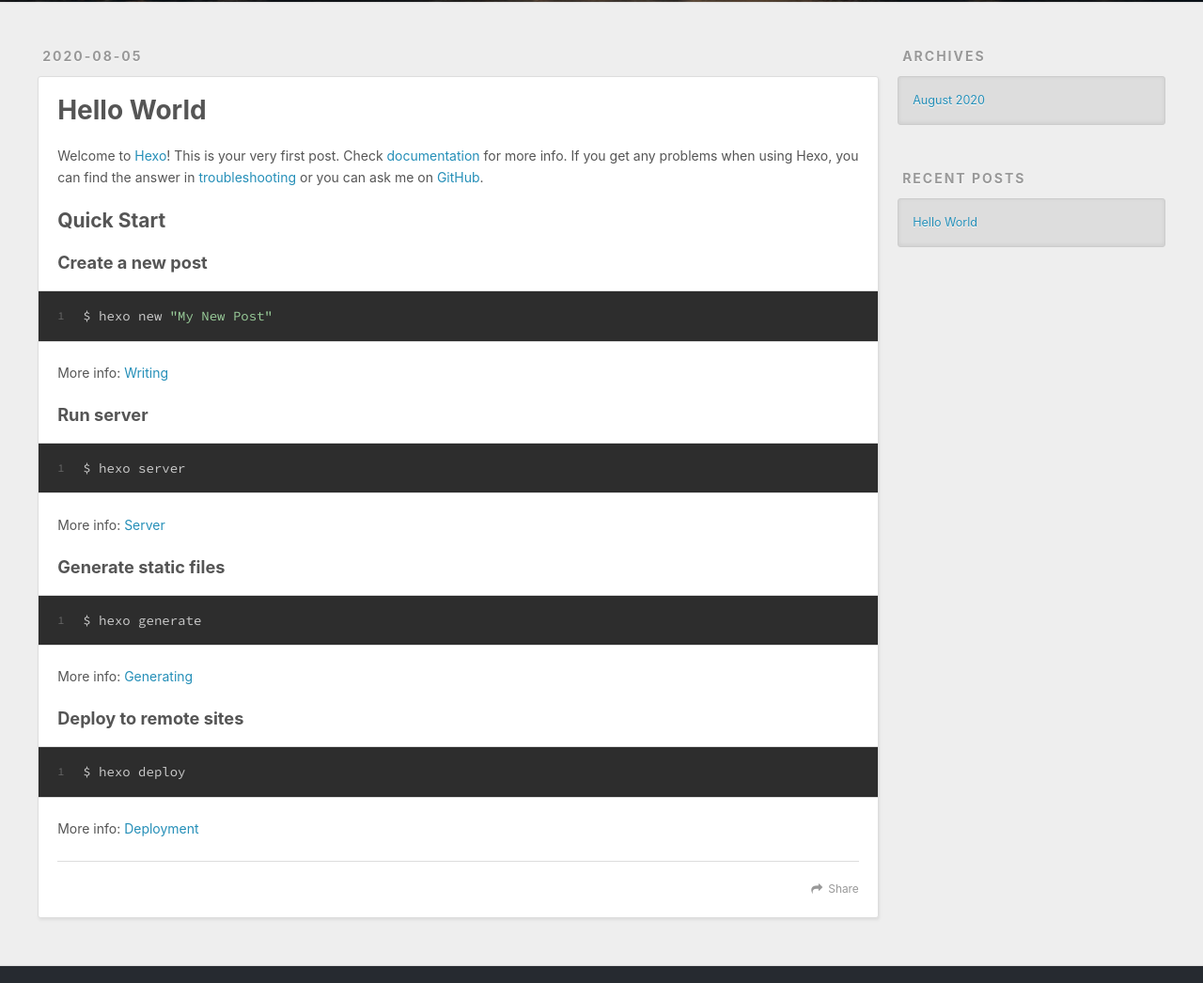
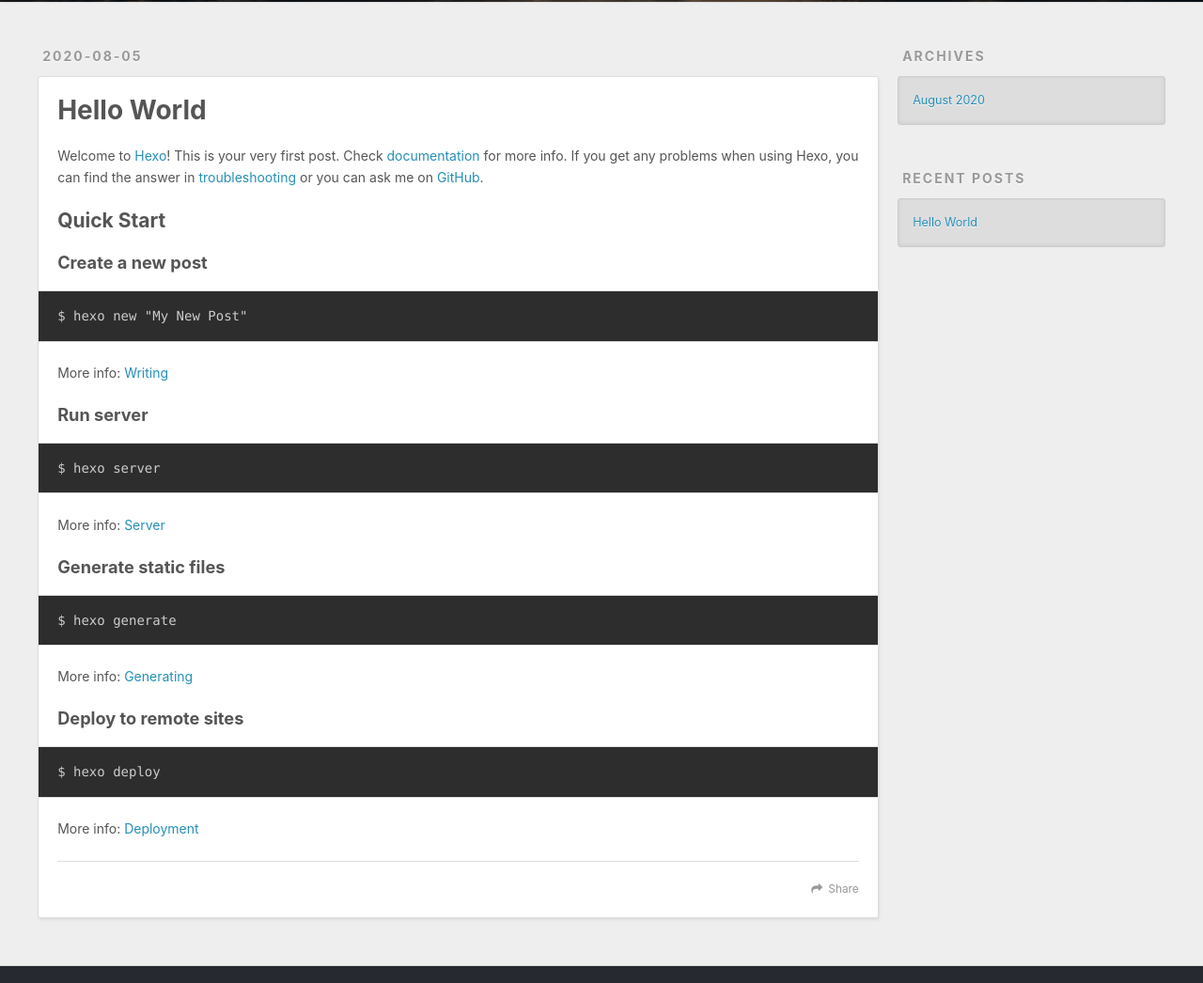
Before and after one commit to AFLuo/AFLuo.github.io, a plain HTML site: page 2020/08/05/hello-world/index.html in a window 1280 px wide. Shown: the part 298-1344 px from the top of the page at 94% size. Drawn offline with nearby package versions, Linux system fonts and the light colour scheme.

Commit message:
Site updated: 2020-08-05 10:55:53

```diff
--- a/2020/08/05/hello-world/index.html
+++ b/2020/08/05/hello-world/index.html
@@ -24,8 +24,6 @@
 
     <link rel="icon" href="/favicon.png">
 
-
-    <link href="//fonts.googleapis.com/css?family=Source+Code+Pro" rel="stylesheet" type="text/css">
 
 
 <link rel="stylesheet" href="/css/style.css">
@@ -89,23 +87,19 @@
     <div class="article-entry" itemprop="articleBody">
 
         <p>Welcome to <a target="_blank" rel="noopener" href="https://hexo.io/">Hexo</a>! This is your very first post. Check <a target="_blank" rel="noopener" href="https://hexo.io/docs/">documentation</a> for more info. If you get any problems when using Hexo, you can find the answer in <a target="_blank" rel="noopener" href="https://hexo.io/docs/troubleshooting.html">troubleshooting</a> or you can ask me on <a target="_blank" rel="noopener" href="https://github.com/hexojs/hexo/issues">GitHub</a>.</p>
-<h2 id="Quick-Start"><a href="#Quick-Start" class="headerlink" title="Quick Start"></a>Quick Start</h2><h3 id="Create-a-new-post"><a href="#Create-a-new-post" class="headerlink" title="Create a new post"></a>Create a new post</h3><figure class="highlight bash"><table><tr><td class="gutter"><pre><span class="line">1</span><br></pre></td><td class="code"><pre><span class="line">$ hexo new <span class="string">&quot;My New Post&quot;</span></span><br></pre></td></tr></table></figure>
-
+<h2 id="Quick-Start"><a href="#Quick-Start" class="headerlink" title="Quick Start"></a>Quick Start</h2><h3 id="Create-a-new-post"><a href="#Create-a-new-post" class="headerlink" title="Create a new post"></a>Create a new post</h3><pre><code class="bash">$ hexo new &quot;My New Post&quot;</code></pre>
 <p>More info: <a target="_blank" rel="noopener" href="https://hexo.io/docs/writing.html">Writing</a></p>
-<h3 id="Run-server"><a href="#Run-server" class="headerlink" title="Run server"></a>Run server</h3><figure class="highlight bash"><table><tr><td class="gutter"><pre><span class="line">1</span><br></pre></td><td class="code"><pre><span class="line">$ hexo server</span><br></pre></td></tr></table></figure>
-
+<h3 id="Run-server"><a href="#Run-server" class="headerlink" title="Run server"></a>Run server</h3><pre><code class="bash">$ hexo server</code></pre>
 <p>More info: <a target="_blank" rel="noopener" href="https://hexo.io/docs/server.html">Server</a></p>
-<h3 id="Generate-static-files"><a href="#Generate-static-files" class="headerlink" title="Generate static files"></a>Generate static files</h3><figure class="highlight bash"><table><tr><td class="gutter"><pre><span class="line">1</span><br></pre></td><td class="code"><pre><span class="line">$ hexo generate</span><br></pre></td></tr></table></figure>
-
+<h3 id="Generate-static-files"><a href="#Generate-static-files" class="headerlink" title="Generate static files"></a>Generate static files</h3><pre><code class="bash">$ hexo generate</code></pre>
 <p>More info: <a target="_blank" rel="noopener" href="https://hexo.io/docs/generating.html">Generating</a></p>
-<h3 id="Deploy-to-remote-sites"><a href="#Deploy-to-remote-sites" class="headerlink" title="Deploy to remote sites"></a>Deploy to remote sites</h3><figure class="highlight bash"><table><tr><td class="gutter"><pre><span class="line">1</span><br></pre></td><td class="code"><pre><span class="line">$ hexo deploy</span><br></pre></td></tr></table></figure>
-
+<h3 id="Deploy-to-remote-sites"><a href="#Deploy-to-remote-sites" class="headerlink" title="Deploy to remote sites"></a>Deploy to remote sites</h3><pre><code class="bash">$ hexo deploy</code></pre>
 <p>More info: <a target="_blank" rel="noopener" href="https://hexo.io/docs/one-command-deployment.html">Deployment</a></p>
 
 
     </div>
     <footer class="article-footer">
-      <a data-url="http://yoursite.com/2020/08/05/hello-world/" data-id="ckdgrdrlh0000gotictjpeuvn" class="article-share-link">Share</a>
+      <a data-url="http://yoursite.com/2020/08/05/hello-world/" data-id="ckdgs4ha00000uotigty72h6c" class="article-share-link">Share</a>
 
 
     </footer>
```
Also changed, not shown: archives/2020/08/index.html (+0 -2 lines), archives/2020/index.html (+0 -2 lines), archives/index.html (+0 -2 lines), index.html (+5 -11 lines).
